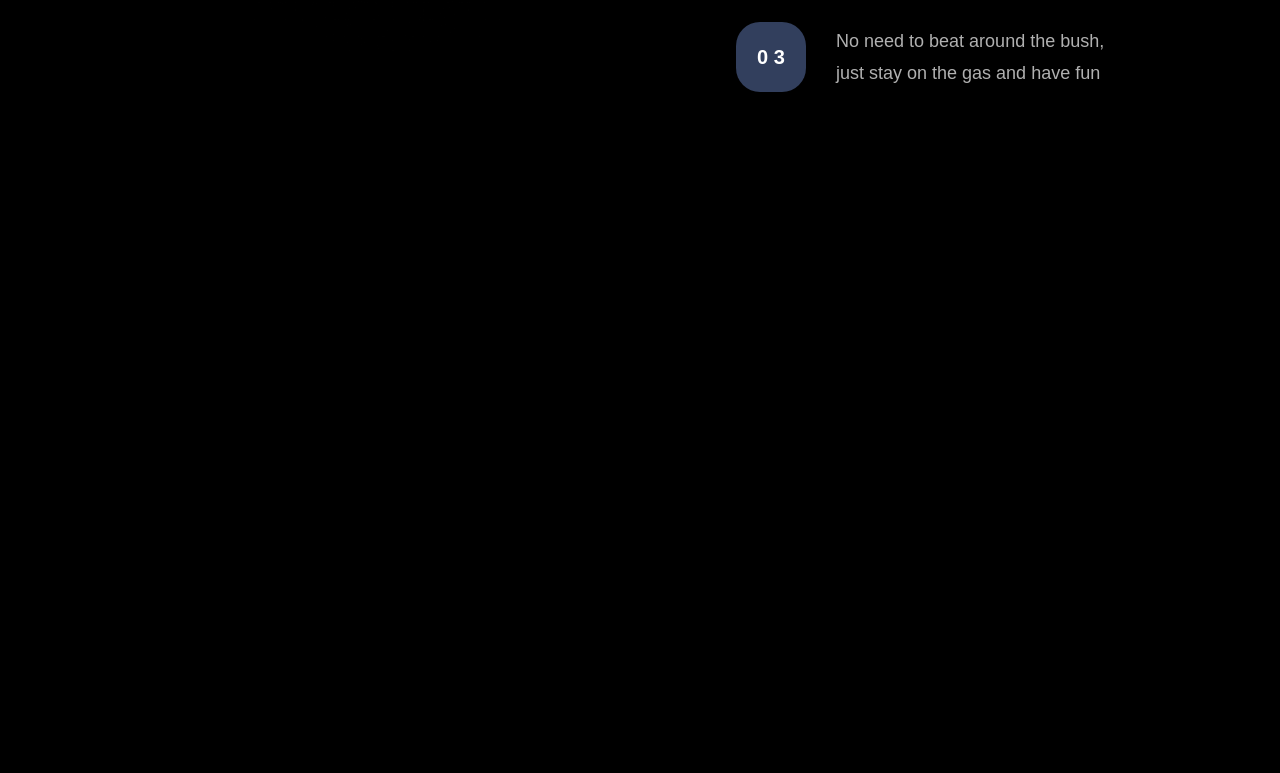
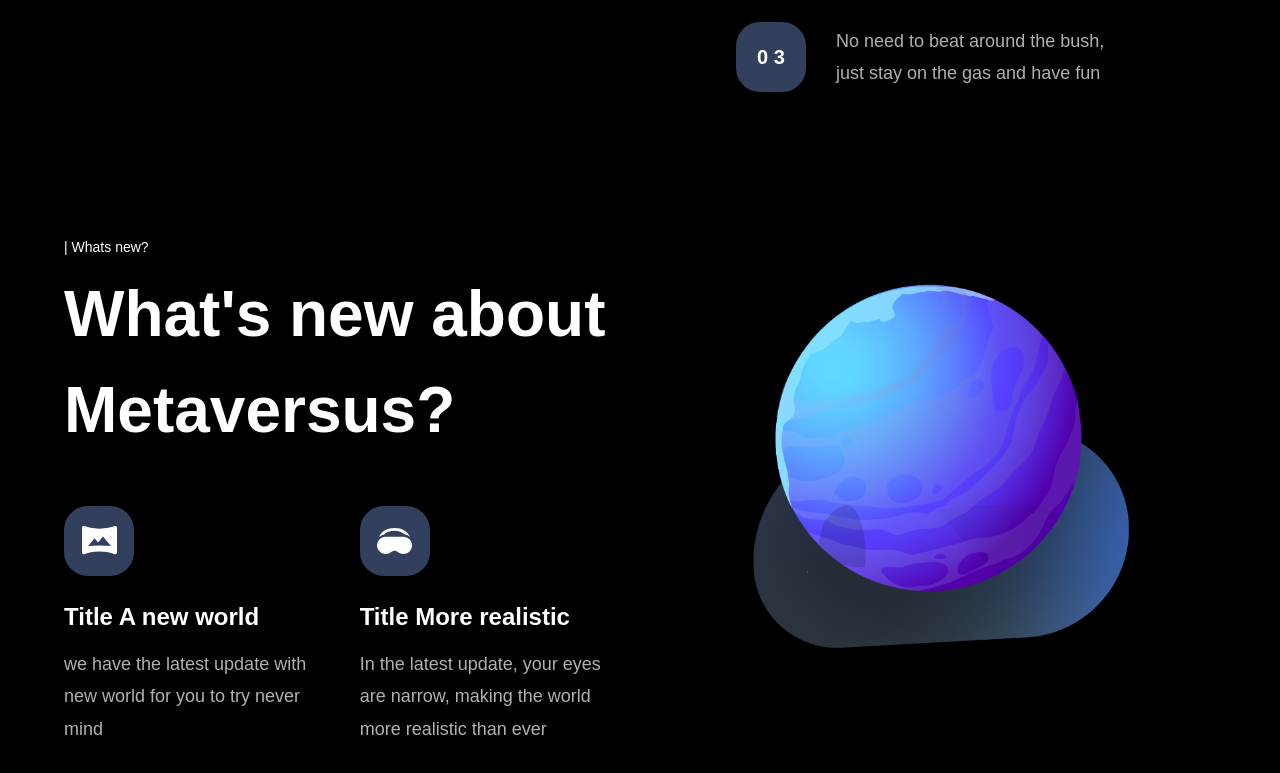
Before and after one commit to muhammad-jiku/jikmunn-metaverse, a Next.js app: page / in a window 1280 px wide. Shown: the part 3246-4019 px from the top of the page. Before the commit the page ends 3438 px from the top, so only its background shows below. Built offline with nearby package versions, Linux system fonts and the light colour scheme.

Commit message:
what's new section added

```diff
--- a/app/layout.jsx
+++ b/app/layout.jsx
@@ -11,6 +11,7 @@
       */}
       <head />
       {/* <body className="flex flex-col min-h-screen bg-black"> */}
+      {/* <body className="flex flex-col min-h-screen bg-black overflow-hidden"> */}
       <body className="flex flex-col min-h-screen bg-black overflow-x-hidden">
         {/* <body className="flex flex-col min-h-screen"> */}
         {/* <body> */}
--- a/app/page.jsx
+++ b/app/page.jsx
@@ -3,6 +3,7 @@
 import GetStarted from '@/src/components/GetStarted/GetStarted';
 import Hero from '@/src/components/Hero/Hero';
 import Navbar from '@/src/components/Navbar/Navbar';
+import WhatsNew from '@/src/components/WhatsNew/WhatsNew';
 import React from 'react';
 
 const Home = () => {
@@ -14,6 +15,7 @@
       <About />
       <Explore />
       <GetStarted />
+      <WhatsNew />
     </div>
     // </div>
   );
--- a/src/components/NewFeatures/NewFeatures.jsx
+++ b/src/components/NewFeatures/NewFeatures.jsx
@@ -1,9 +1,20 @@
 import React from 'react';
+import styles from '../../styles/index.js';
 
-const NewFeatures = () => {
+const NewFeatures = ({ imgUrl, title, subtitle }) => {
   return (
-    <div>
-      <h1>NewFeatures.</h1>
+    <div className="flex-1 flex flex-col sm:max-w-[250px] min-w-[210px]">
+      <div
+        className={`${styles.flexCenter} w-[70px] h-[70px] rounded-[24px] bg-[#323F5D]`}
+      >
+        <img src={imgUrl} alt="icon" className="w-1/2 h-1/2 object-contain" />
+      </div>
+      <h1 className="mt-[26px] font-bold text-[24px] leading-[30.24px] text-white">
+        Title {title}
+      </h1>
+      <p className="flex-1 mt-[16px] font-normal text-[18px] text-[#B0B0B0] leading-[32.4px]">
+        {subtitle}
+      </p>
     </div>
   );
 };
--- a/src/components/WhatsNew/WhatsNew.jsx
+++ b/src/components/WhatsNew/WhatsNew.jsx
@@ -1,10 +1,53 @@
+'use client';
 import React from 'react';
+
+import { motion } from 'framer-motion';
+
+import styles from '../../styles/index.js';
+import { newFeatures } from '../../constants/index.js';
+import { TitleText, TypingText } from '../CustomTexts/CustomTexts';
+import NewFeatures from '../NewFeatures/NewFeatures';
+import {
+  fadeIn,
+  planetVariants,
+  staggerContainer,
+} from '@/src/utils/motion.js';
 
 const WhatsNew = () => {
   return (
-    <div>
-      <h1>WhatsNew</h1>
-    </div>
+    <section className={`${styles.paddings} relative z-10`}>
+      <motion.div
+        variants={staggerContainer}
+        initial="hidden"
+        whileInView="show"
+        viewport={{ once: false, amount: 0.25 }}
+        className={`${styles.innerWidth} mx-auto flex lg:flex-row flex-col gap-8`}
+      >
+        <motion.div
+          variants={fadeIn('right', 'tween', 0.2, 1)}
+          className="flex-[0.95] flex justify-center flex-col"
+        >
+          <TypingText title="| Whats new?" />
+          <TitleText title={<>What&apos;s new about Metaversus?</>} />
+          <div className="mt-[48px] flex flex-wrap justify-between gap-[24px]">
+            {newFeatures.map((feature) => (
+              <NewFeatures key={feature.title} {...feature} />
+            ))}
+          </div>
+        </motion.div>
+
+        <motion.div
+          variants={planetVariants('right')}
+          className={`flex-1 ${styles.flexCenter}`}
+        >
+          <img
+            src="/whats-new.png"
+            alt="get-started"
+            className="w-[90%] h-[90%] object-contain"
+          />
+        </motion.div>
+      </motion.div>
+    </section>
   );
 };
 
--- a/src/constants/index.js
+++ b/src/constants/index.js
@@ -28,7 +28,7 @@
 
 export const startingFeatures = [
   'Find a world that suits you and you want to enter',
-  'Enter the world by reading basmalah to be safe',
+  'Enter the world by reading bismillah to be safe',
   'No need to beat around the bush, just stay on the gas and have fun',
 ];
 
```
Also changed, not shown: public/vrpano.svg (added), public/whats-new.png (added).
